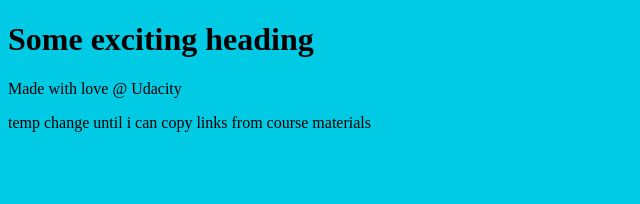
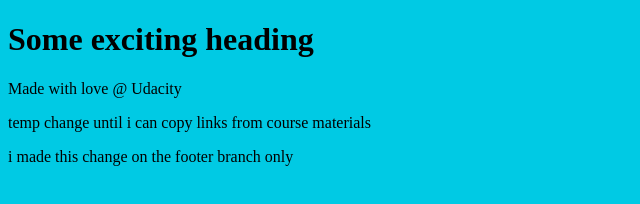
Before and after one commit to ZTsquared/Temporary-repo, a plain HTML site: page index.html in a window 1280 px wide. Shown: the whole page, without its empty margins (0-640 px from the left). Drawn offline with Linux system fonts and the light colour scheme.

Commit message:
some dumb footer change

```diff
--- a/index.html
+++ b/index.html
@@ -21,6 +21,7 @@
     <footer>
         Made with love @ Udacity
         <p>temp change until i can copy links from course materials</p>
+        <p>i made this change on the footer branch only</p>
     </footer>
     <script src="js/app.js"></script>
 </body>
```
